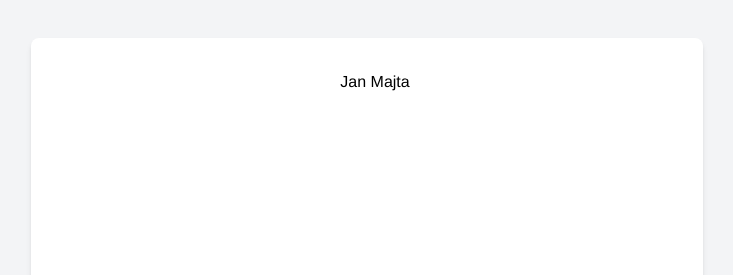
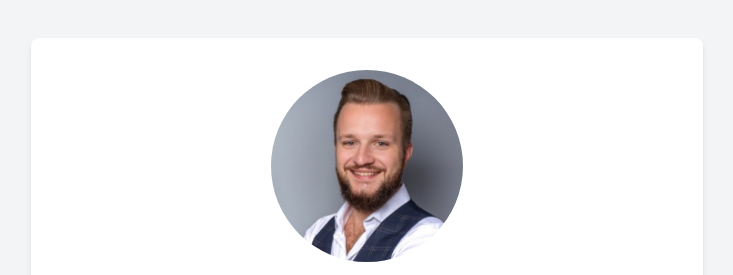
Before and after one commit to dzanek/lading_page, a plain HTML site: page index.html in a window 1280 px wide. Shown: the top 275 px of the page, without its empty margins (273-1006 px from the left). Drawn offline with nearby package versions, Linux system fonts and the light colour scheme.

Commit message:
Add profile image and update image source in index.html

```diff
--- a/index.html
+++ b/index.html
@@ -13,7 +13,7 @@
 </head>
 <body class="flex items-center justify-center min-h-screen bg-gray-100 p-4">
     <div class="w-full max-w-2xl bg-white p-8 rounded-lg shadow-md text-center">
-        <img src="/api/placeholder/200/200" alt="Jan Majta" class="rounded-full mx-auto mb-4 w-48 h-48">
+        <img src="/assets/profile.jpeg" alt="Jan Majta" class="rounded-full mx-auto mb-4 w-48 h-48">
 
         <h1 class="text-3xl font-bold mb-2">Jan Majta, PhD</h1>
         <h2 class="text-xl text-gray-600 mb-4">Innovating Drug Pipelines with Agile AI Solutions | Tribe Leader | Senior Bioinformatician</h2>
```
Also changed, not shown: assets/profile.jpeg (added).
